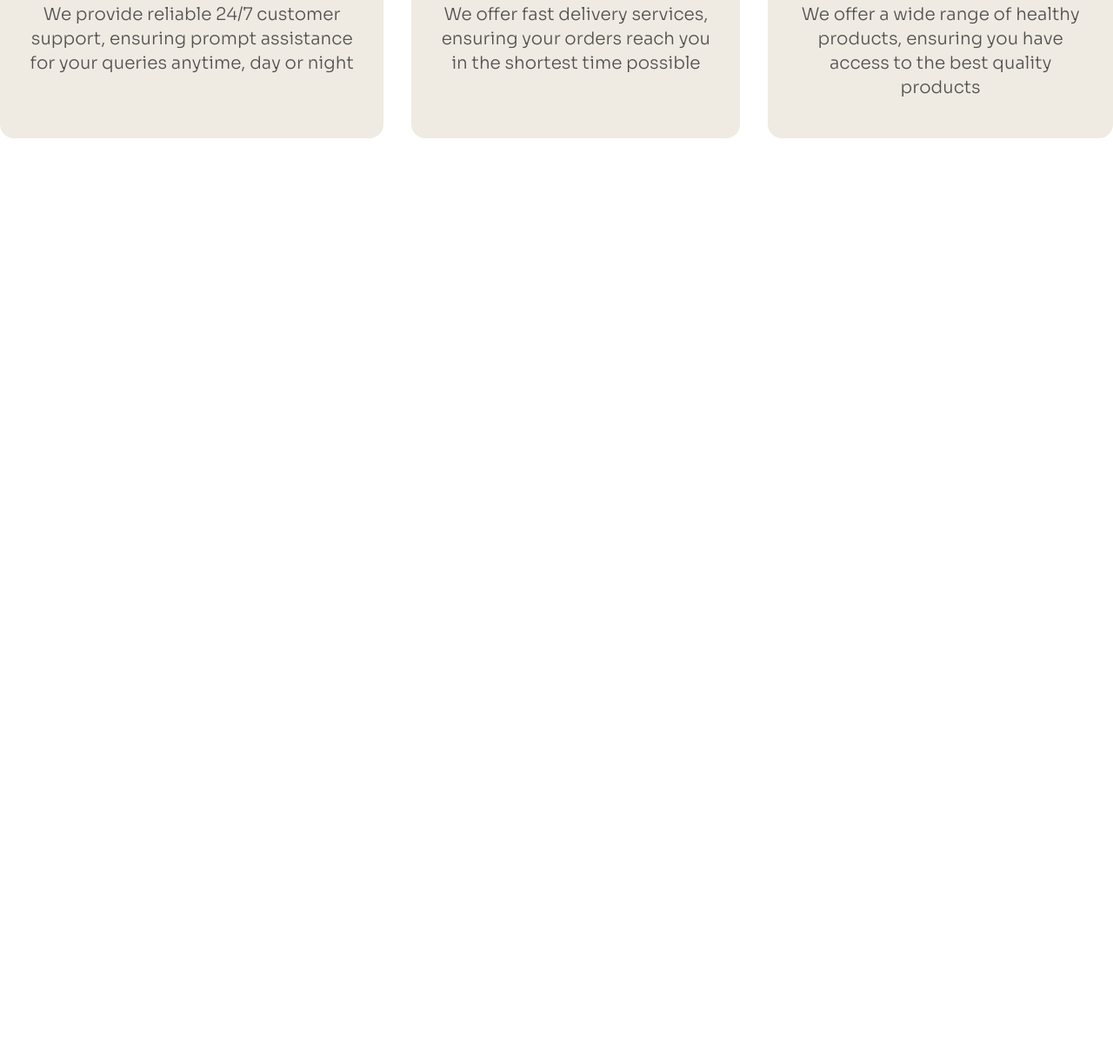
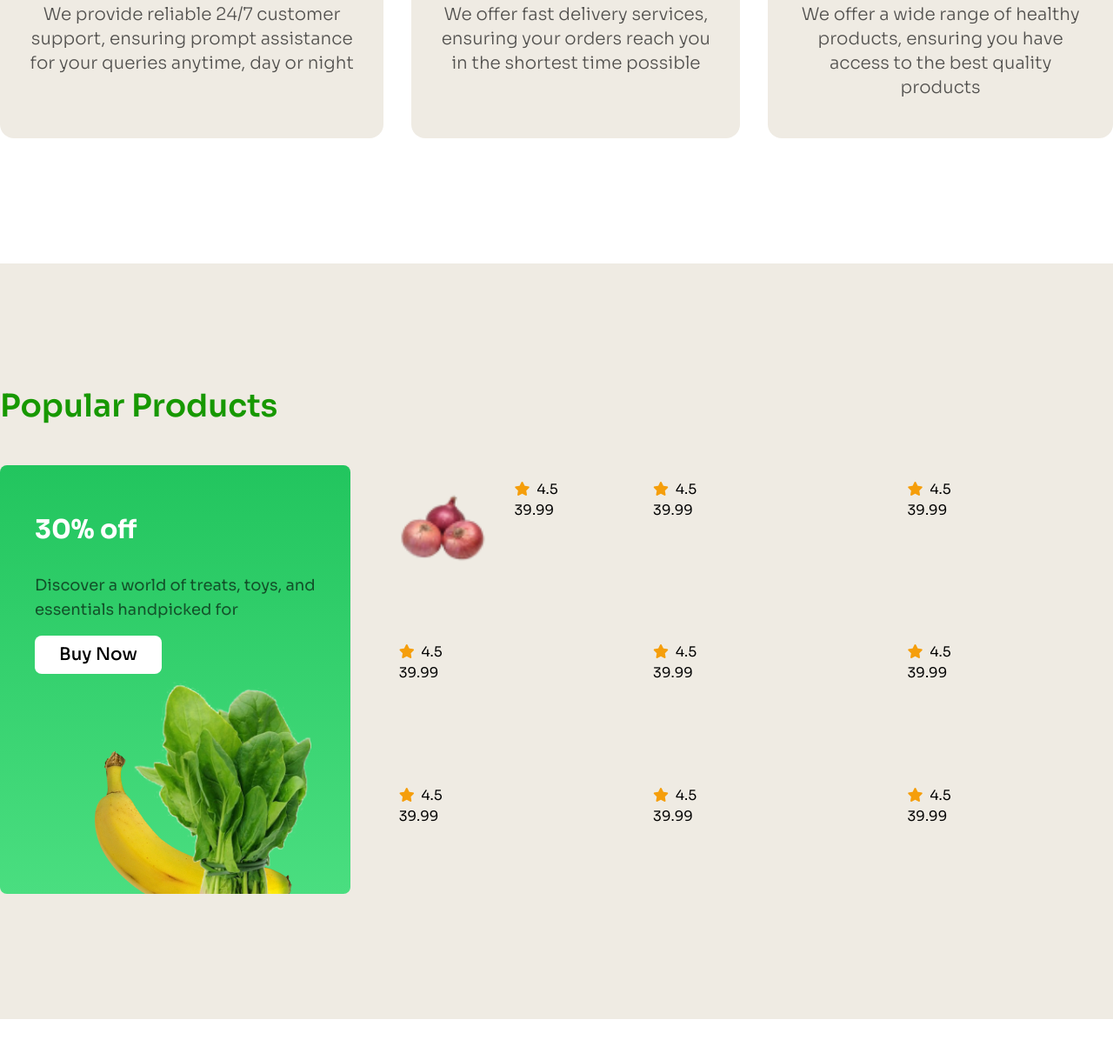
Before and after one commit to Akib-dev1/assignment-3, a plain HTML site: page index.html in a window 1280 px wide. Shown: the part 1772-2983 px from the top of the page at 87% size. Before the commit the page ends 2075 px from the top, so only its background shows below. Drawn offline with nearby package versions, Linux system fonts and the light colour scheme.

Commit message:
Product Section Half Done

```diff
--- a/index.html
+++ b/index.html
@@ -59,6 +59,101 @@
             </div>
         </div>
     </section>
-
+    <section class="bg-[#EFEBE3]">
+        <div class="container my-11 sm:py-36 mx-auto">
+            <h4 class="text-4xl font-semibold text-[#179800] mb-12 max-sm:ml-4">Popular Products</h4>
+            <div class="flex justify-between gap-6">
+                <div class="pt-14 px-10 rounded-lg bg-gradient-to-b from-green-500 to-green-400">
+                    <h4 class="text-white text-3xl font-bold mb-8">30% off</h4>
+                    <p class="opacity-[.6] text-lg mb-4">Discover a world of treats, toys, and <br> essentials handpicked for</p>
+                    <button class="px-7 py-2 bg-white rounded-lg font-medium text-xl">Buy Now</button>
+                    <img src="assets/vegetable-offer.png" alt="offer" class="ml-auto">
+                </div>
+                <div class="grid grid-cols-3 gap-6 flex-grow">
+                    <div class="rounded-lg p-4 flex gap-4">
+                        <img src="assets/onion.png" alt="onion">
+                        <div>
+                            <i class="fa-solid fa-star text-amber-500"></i>
+                            <p class="inline ml-1">4.5</p>
+                            <p class="text-xl"></p>
+                            <p>39.99</p>
+                        </div>
+                    </div>
+                    <div class="rounded-lg p-4 flex gap-4">
+                        <img src="" alt="">
+                        <div>
+                            <i class="fa-solid fa-star text-amber-500"></i>
+                            <p class="inline ml-1">4.5</p>
+                            <p class="text-xl"></p>
+                            <p>39.99</p>
+                        </div>
+                    </div>
+                    <div class="rounded-lg p-4 flex gap-4">
+                        <img src="" alt="">
+                        <div>
+                            <i class="fa-solid fa-star text-amber-500"></i>
+                            <p class="inline ml-1">4.5</p>
+                            <p class="text-xl"></p>
+                            <p>39.99</p>
+                        </div>
+                    </div>
+                    <div class="rounded-lg p-4 flex gap-4">
+                        <img src="" alt="">
+                        <div>
+                            <i class="fa-solid fa-star text-amber-500"></i>
+                            <p class="inline ml-1">4.5</p>
+                            <p class="text-xl"></p>
+                            <p>39.99</p>
+                        </div>
+                    </div>
+                    <div class="rounded-lg p-4 flex gap-4">
+                        <img src="" alt="">
+                        <div>
+                            <i class="fa-solid fa-star text-amber-500"></i>
+                            <p class="inline ml-1">4.5</p>
+                            <p class="text-xl"></p>
+                            <p>39.99</p>
+                        </div>
+                    </div>
+                    <div class="rounded-lg p-4 flex gap-4">
+                        <img src="" alt="">
+                        <div>
+                            <i class="fa-solid fa-star text-amber-500"></i>
+                            <p class="inline ml-1">4.5</p>
+                            <p class="text-xl"></p>
+                            <p>39.99</p>
+                        </div>
+                    </div>
+                    <div class="rounded-lg p-4 flex gap-4">
+                        <img src="" alt="">
+                        <div>
+                            <i class="fa-solid fa-star text-amber-500"></i>
+                            <p class="inline ml-1">4.5</p>
+                            <p class="text-xl"></p>
+                            <p>39.99</p>
+                        </div>
+                    </div>
+                    <div class="rounded-lg p-4 flex gap-4">
+                        <img src="" alt="">
+                        <div>
+                            <i class="fa-solid fa-star text-amber-500"></i>
+                            <p class="inline ml-1">4.5</p>
+                            <p class="text-xl"></p>
+                            <p>39.99</p>
+                        </div>
+                    </div>
+                    <div class="rounded-lg p-4 flex gap-4">
+                        <img src="" alt="">
+                        <div>
+                            <i class="fa-solid fa-star text-amber-500"></i>
+                            <p class="inline ml-1">4.5</p>
+                            <p class="text-xl"></p>
+                            <p>39.99</p>
+                        </div>
+                    </div>
+                </div>
+            </div>
+        </div>
+    </section>
 </body>
 </html>
```
